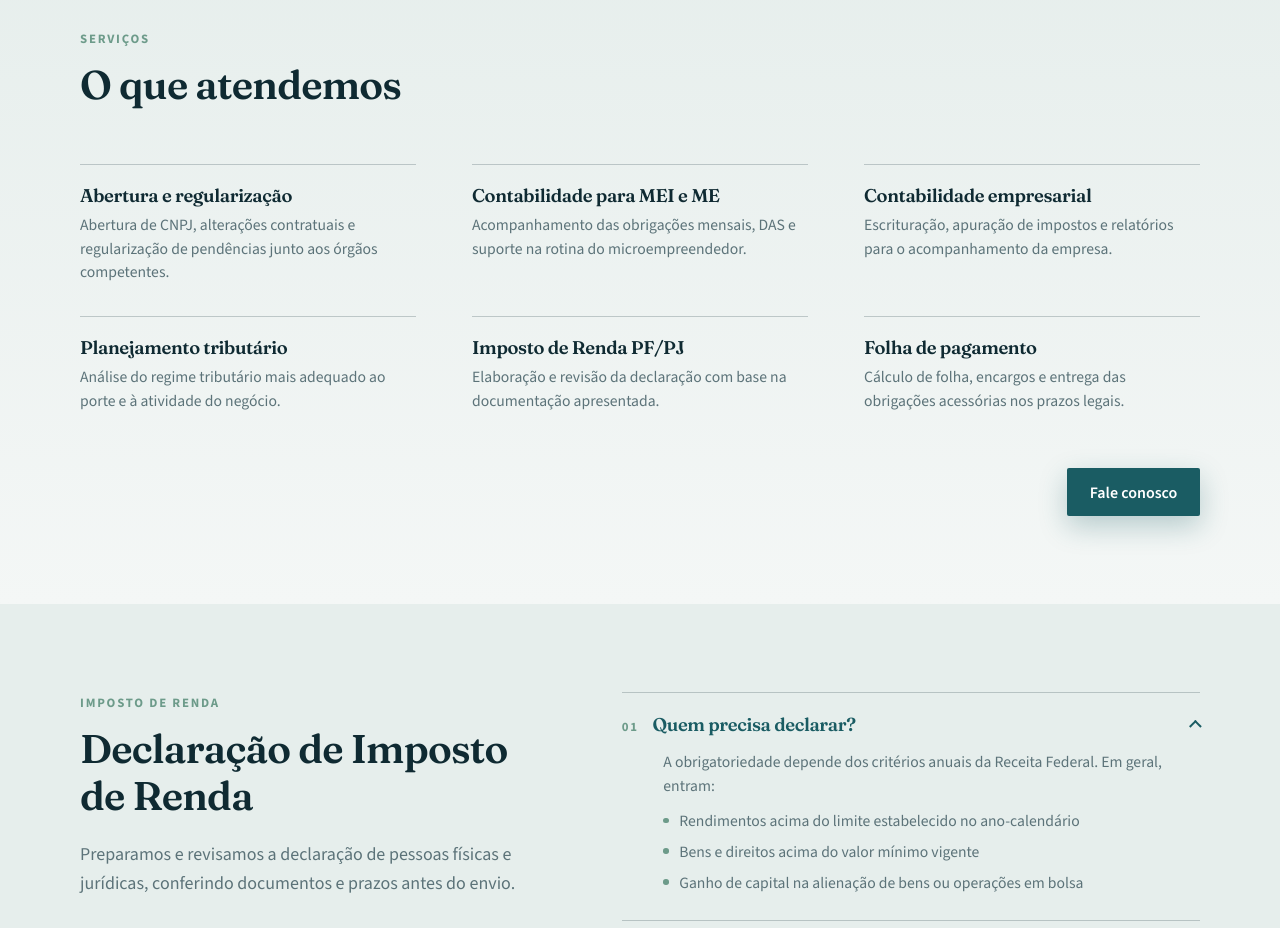
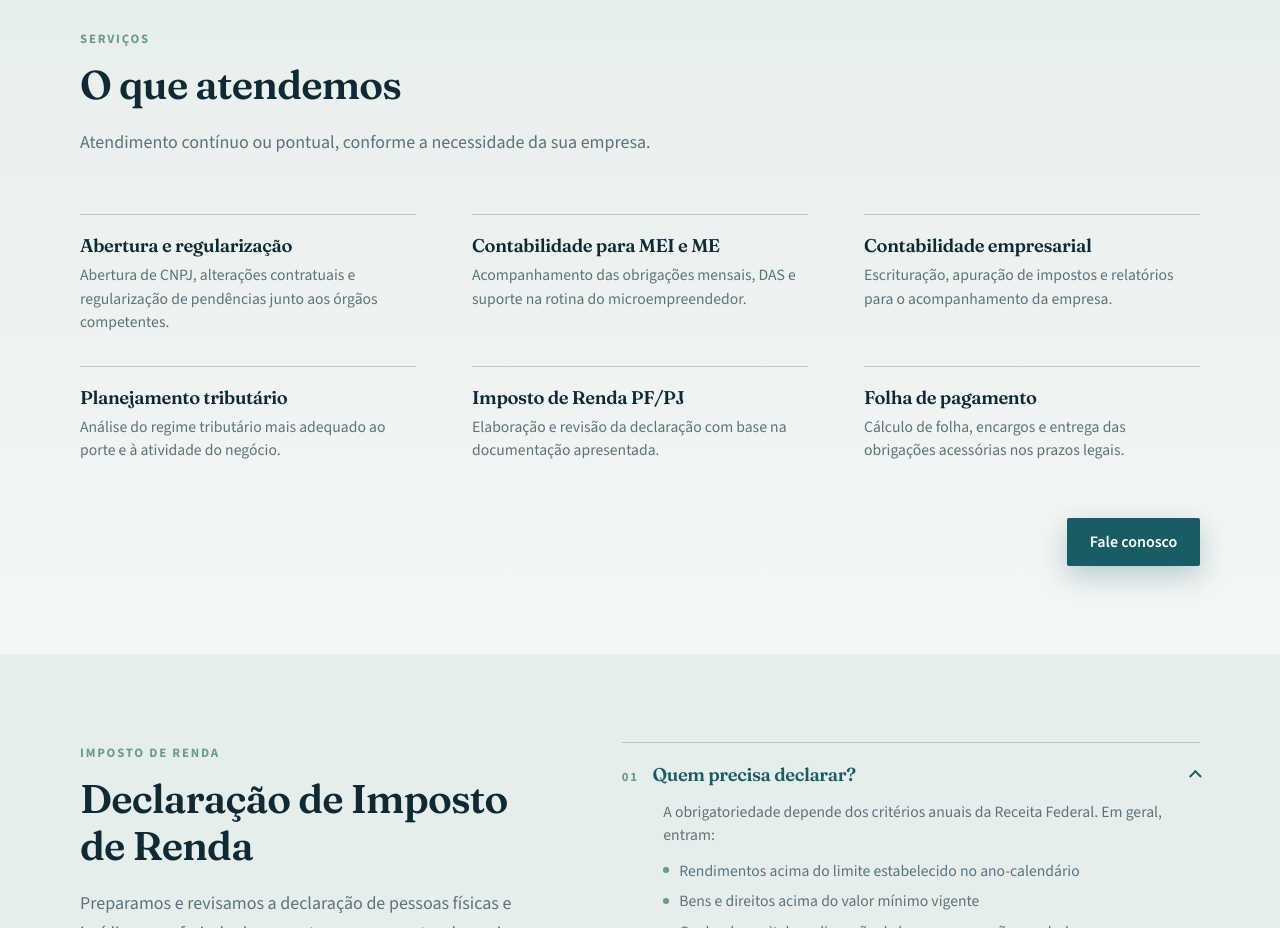
Before and after one commit to GiovanniFrozza/piramide-site, a website built with Vite: page index.html in a window 1280 px wide. Shown: the part 860-1788 px from the top of the page. Built offline with nearby package versions, Linux system fonts and the light colour scheme.

Commit message:
Alinha os textos do site com redação direta e profissional.
Co-authored-by: Cursor <cursoragent@cursor.com>

```diff
--- a/index.html
+++ b/index.html
@@ -195,6 +195,10 @@
           <header class="section-header reveal">
             <p class="eyebrow">Serviços</p>
             <h2 id="servicos-title">O que atendemos</h2>
+            <p class="section-lead">
+              Atendimento contínuo ou pontual, conforme a necessidade da sua
+              empresa.
+            </p>
           </header>
 
           <ul class="services-grid">
```
